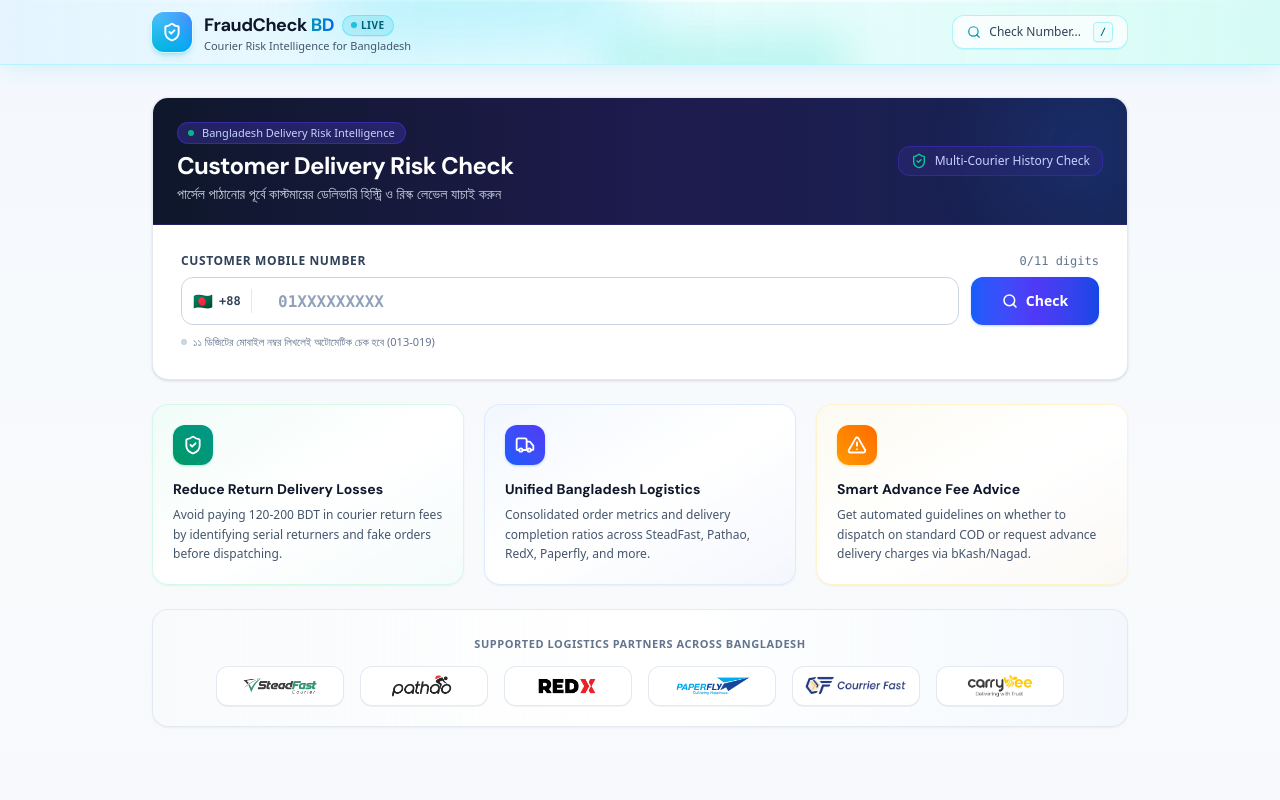
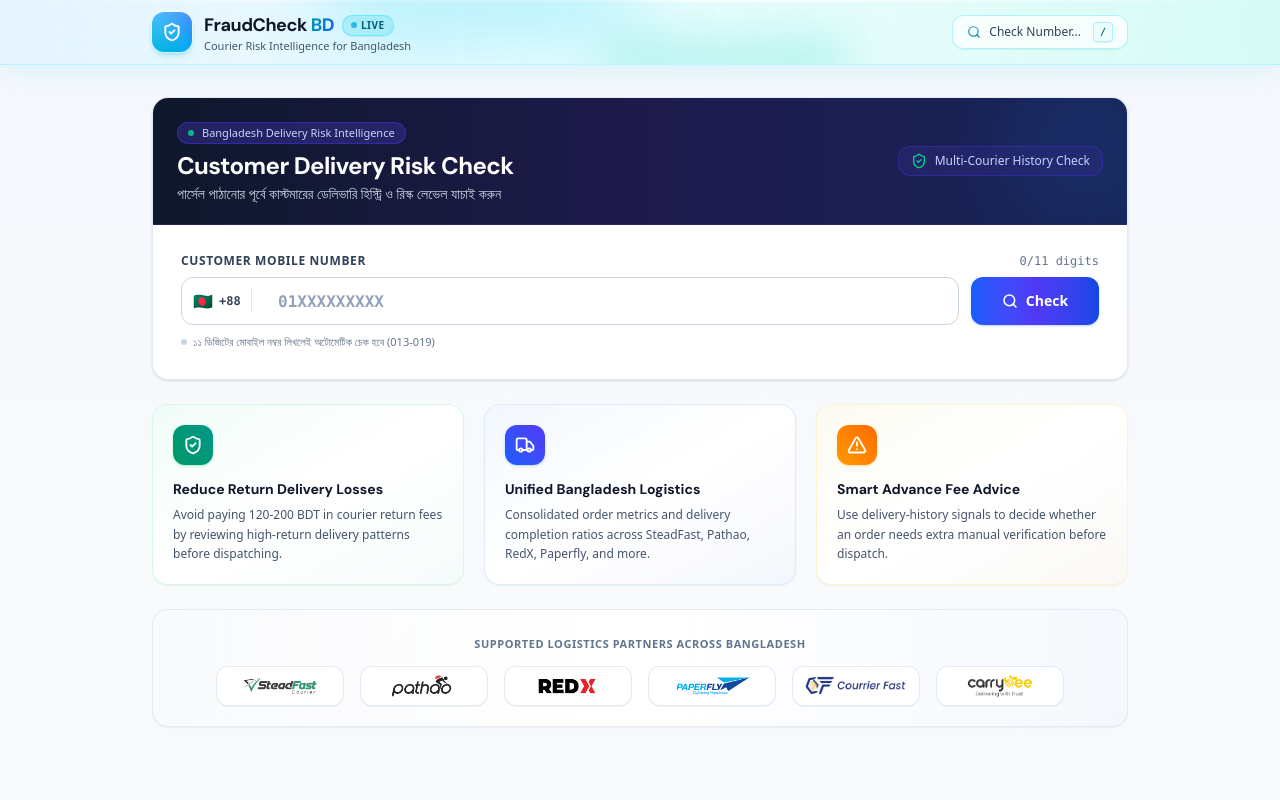
Before and after one commit to TeamRSBDigital/FraudCheck-BD, a React (Vite) app: page / in a window 1280 px wide. Shown: the top 800 px of the page. Built offline with nearby package versions, Linux system fonts and the light colour scheme; no server answers.

Commit message:
Use neutral risk-language in SaaS benefits

```diff
--- a/src/components/MerchantBenefits.tsx
+++ b/src/components/MerchantBenefits.tsx
@@ -24,7 +24,7 @@
             Reduce Return Delivery Losses
           </h4>
           <p className="mt-1.5 text-xs text-slate-600 leading-relaxed">
-            Avoid paying 120-200 BDT in courier return fees by identifying serial returners and fake orders before dispatching.
+            Avoid paying 120-200 BDT in courier return fees by reviewing high-return delivery patterns before dispatching.
           </p>
         </div>
 
@@ -48,7 +48,7 @@
             Smart Advance Fee Advice
           </h4>
           <p className="mt-1.5 text-xs text-slate-600 leading-relaxed">
-            Get automated guidelines on whether to dispatch on standard COD or request advance delivery charges via bKash/Nagad.
+            Use delivery-history signals to decide whether an order needs extra manual verification before dispatch.
           </p>
         </div>
       </div>
```
